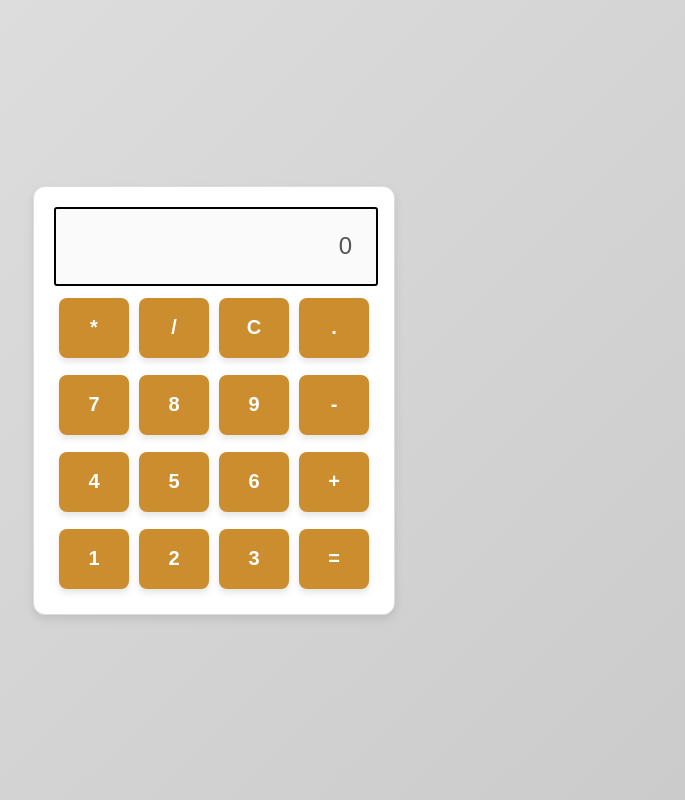
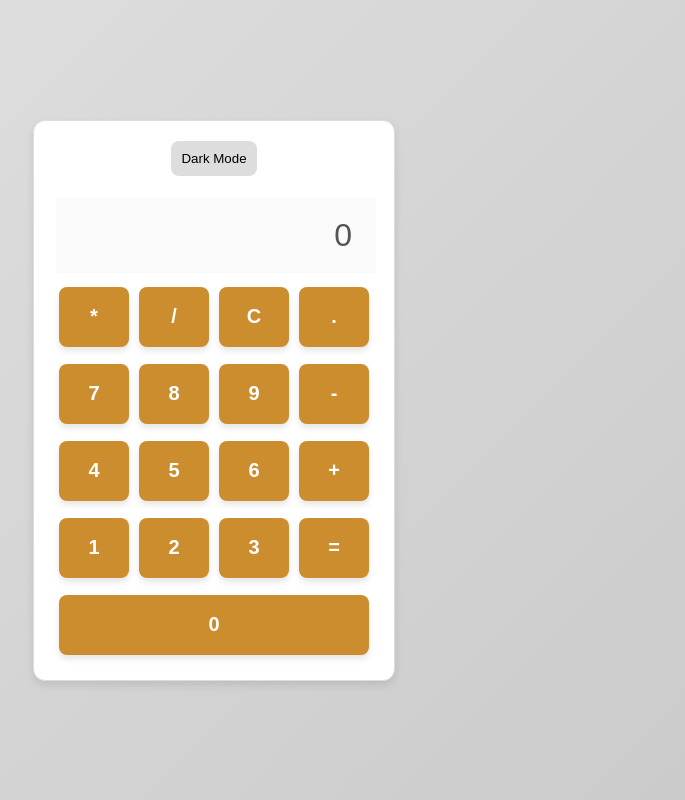
Before and after one commit to Minf-afk/calculadora, a React (Create React App) app: page / in a window 1280 px wide. Shown: the whole page, without its empty margins (426-1111 px from the left). Built offline with nearby package versions, Linux system fonts and the light colour scheme.

Commit message:
projeto final

```diff
--- a/src/App.js
+++ b/src/App.js
@@ -1,12 +1,42 @@
-import { Container, Content, Row } from "./styles";
+import { useState, useEffect } from "react";
+import { Container, Content, Row, DarkModeButton } from "./styles/styles";
 import Input from "./components/Input";
 import Button from "./components/Button";
-import { useState } from "react";
 
 const App = () => {
   const [currentNumber, setCurrentNumber] = useState("0");
   const [firstNumber, setFirstNumber] = useState("0");
   const [operation, setOperation] = useState("");
+  const [isDarkMode, setIsDarkMode] = useState(false);
+
+  useEffect(() => {
+    const handleKeyPress = (event) => {
+      const { key } = event;
+      if (!isNaN(key)) {
+        handleAddNumber(key);
+      } else if (key === "+") {
+        handleSetOperation("+");
+      } else if (key === "-") {
+        handleSetOperation("-");
+      } else if (key === "*") {
+        handleSetOperation("*");
+      } else if (key === "/") {
+        handleSetOperation("/");
+      } else if (key === "Enter") {
+        handleEquals();
+      } else if (key === "Escape") {
+        handleOnClear();
+      } else if (key === ".") {
+        handleAddNumber(".");
+      }
+    };
+
+    document.addEventListener("keydown", handleKeyPress);
+
+    return () => {
+      document.removeEventListener("keydown", handleKeyPress);
+    };
+  }, []);
 
   const handleOnClear = () => {
     setCurrentNumber("0");
@@ -18,52 +48,94 @@ const App = () => {
     setCurrentNumber((prev) => (prev === "0" ? num : prev + num));
   };
 
-  const handleSumNumber = () => {
+  const handleSetOperation = (op) => {
     if (firstNumber === "0") {
       setFirstNumber(currentNumber);
       setCurrentNumber("0");
-      setOperation("+");
+      setOperation(op);
     } else {
-      const sum = Number(firstNumber) + Number(currentNumber);
-      setCurrentNumber(String(sum));
-      setFirstNumber("0");
-      setOperation("");
+      handleEquals();
+      setOperation(op);
     }
   };
 
+  const handleSumNumber = () => {
+    const sum = Number(firstNumber) + Number(currentNumber);
+    setCurrentNumber(String(sum));
+    setFirstNumber("0");
+    setOperation("");
+  };
+
+  const handleMinusNumber = () => {
+    const menos = Number(firstNumber) - Number(currentNumber);
+    setCurrentNumber(String(menos));
+    setFirstNumber("0");
+    setOperation("");
+  };
+
+  const handleMultiplyNumber = () => {
+    const mult = Number(firstNumber) * Number(currentNumber);
+    setCurrentNumber(String(mult));
+    setFirstNumber("0");
+    setOperation("");
+  };
+
+  const handleDivideNumber = () => {
+    const div = Number(firstNumber) / Number(currentNumber);
+    setCurrentNumber(String(div));
+    setFirstNumber("0");
+    setOperation("");
+  };
+
   const handleEquals = () => {
-    if (!firstNumber !== "0" && operation !== "" && currentNumber !== "0") {
+    if (firstNumber !== "0" && operation !== "" && currentNumber !== "0") {
       switch(operation){
         case '+':
           handleSumNumber();
           break;
-          default:
-            break;
+        case '-':
+          handleMinusNumber();
+          break;
+        case '*':
+          handleMultiplyNumber();
+          break;
+        case '/':
+          handleDivideNumber();
+          break;
+        default:
+          break;
       }
     }
   };
 
+  const toggleDarkMode = () => {
+    setIsDarkMode((prevMode) => !prevMode);
+  };
+
   return (
-    <Container>
-      <Content>
+    <Container isDarkMode={isDarkMode}>
+      <Content isDarkMode={isDarkMode}>
+        <DarkModeButton onClick={toggleDarkMode}>
+          {isDarkMode ? "Light Mode" : "Dark Mode"}
+        </DarkModeButton>
         <Input value={currentNumber} />
         <Row>
-          <Button label="*" onClick={() => handleAddNumber("*")} />
-          <Button label="/" onClick={() => handleAddNumber("/")} />
-          <Button label="C" onClick={() => handleOnClear()} />
+          <Button label="*" onClick={() => handleSetOperation("*")} />
+          <Button label="/" onClick={() => handleSetOperation("/")} />
+          <Button label="C" onClick={handleOnClear} />
           <Button label="." onClick={() => handleAddNumber(".")} />
         </Row>
         <Row>
           <Button label="7" onClick={() => handleAddNumber("7")} />
           <Button label="8" onClick={() => handleAddNumber("8")} />
           <Button label="9" onClick={() => handleAddNumber("9")} />
-          <Button label="-" onClick={() => handleAddNumber("-")} />
+          <Button label="-" onClick={() => handleSetOperation("-")} />
         </Row>
         <Row>
           <Button label="4" onClick={() => handleAddNumber("4")} />
           <Button label="5" onClick={() => handleAddNumber("5")} />
           <Button label="6" onClick={() => handleAddNumber("6")} />
-          <Button label="+" onClick={() => handleSumNumber()} />
+          <Button label="+" onClick={() => handleSetOperation("+")} />
         </Row>
         <Row>
           <Button label="1" onClick={() => handleAddNumber("1")} />
@@ -71,6 +143,9 @@ const App = () => {
           <Button label="3" onClick={() => handleAddNumber("3")} />
           <Button label="=" onClick={handleEquals} />
         </Row>
+        <Row>
+          <Button label="0" onClick={() => handleAddNumber("0")} />
+        </Row>
       </Content>
     </Container>
   );
--- a/src/components/Input/styles.js
+++ b/src/components/Input/styles.js
@@ -3,8 +3,8 @@ import styled from "styled-components";
 export const InputContainer = styled.div`
   width: 100%;
   height: 75px;
-  border: 2px solid #000;
-  border-radius: 3px;
+  border: 2px solid #ffff;
+  border-radius: 10px;
 
   margin-bottom: 1px;
 
@@ -21,7 +21,7 @@ border-radius: 3px;
   height: 100%;
   padding: 0 24px;
   border: none;
-  font-size: 24px;
+  font-size: 32px;
   font-family: "Poppins", sans-serif;
   text-align: right;
 `;
--- a/src/index.js
+++ b/src/index.js
@@ -1,6 +1,6 @@
 import React from "react";
 import ReactDOM from "react-dom/client";
-import { GlobalStyle } from "./global";
+import { GlobalStyle } from "./global/global";
 
 
 
--- a/src/styles.js
+++ /dev/null
@@ -1,31 +0,0 @@
-import styled from "styled-components";
-
-export const Container = styled.div`
-  width: 100%;
-  height: 100vh;
-  background: linear-gradient(135deg, #e2e2e2, #c9c9c9);
-  display: flex;
-  align-items: center;
-  justify-content: center;
-`;
-
-export const Content = styled.div`
-  background-color: #fff;
-  width: 25%;
-  min-height: 200px;
-  border: 1px solid #ddd;
-  border-radius: 12px;
-  padding: 20px;
-  box-shadow: 0 4px 8px rgba(0, 0, 0, 0.1);
-  text-align: center;
-`;
-
-export const Row = styled.div`
-  display: flex;
-  justify-content: space-between;
-  margin-top: 10px;
-
-  & > * {
-    margin: 5px;
-  }
-`;
--- /dev/null
+++ b/src/styles/styles.js
@@ -0,0 +1,47 @@
+import styled from "styled-components";
+
+export const Container = styled.div`
+  width: 100%;
+  height: 100vh;
+  background: ${({ isDarkMode }) => (isDarkMode ? "#333" : "linear-gradient(135deg, #e2e2e2, #c9c9c9)")};
+  display: flex;
+  align-items: center;
+  justify-content: center;
+`;
+
+export const Content = styled.div`
+  background-color: ${({ isDarkMode }) => (isDarkMode ? "#444" : "#fff")};
+  width: 25%;
+  min-height: 400px;
+  border: 1px solid ${({ isDarkMode }) => (isDarkMode ? "#555" : "#ddd")};
+  border-radius: 12px;
+  padding: 20px;
+  box-shadow: 0 4px 8px rgba(0, 0, 0, 0.1);
+  text-align: center;
+  color: ${({ isDarkMode }) => (isDarkMode ? "#fff" : "#000")};
+`;
+
+export const Row = styled.div`
+  display: flex;
+  justify-content: space-between;
+  margin-top: 10px;
+
+  & > * {
+    margin: 5px;
+  }
+`;
+
+export const DarkModeButton = styled.button`
+  background-color: ${({ isDarkMode }) => (isDarkMode ? "#555" : "#ddd")};
+  color: ${({ isDarkMode }) => (isDarkMode ? "#fff" : "#000")};
+  border: none;
+  border-radius: 8px;
+  padding: 10px;
+  cursor: pointer;
+  margin-bottom: 20px;
+  transition: background-color 0.3s, color 0.3s;
+
+  &:hover {
+    background-color: ${({ isDarkMode }) => (isDarkMode ? "#666" : "#ccc")};
+  }
+`;
```
Also changed, not shown: src/global/global.js (renamed from src/global.js).
